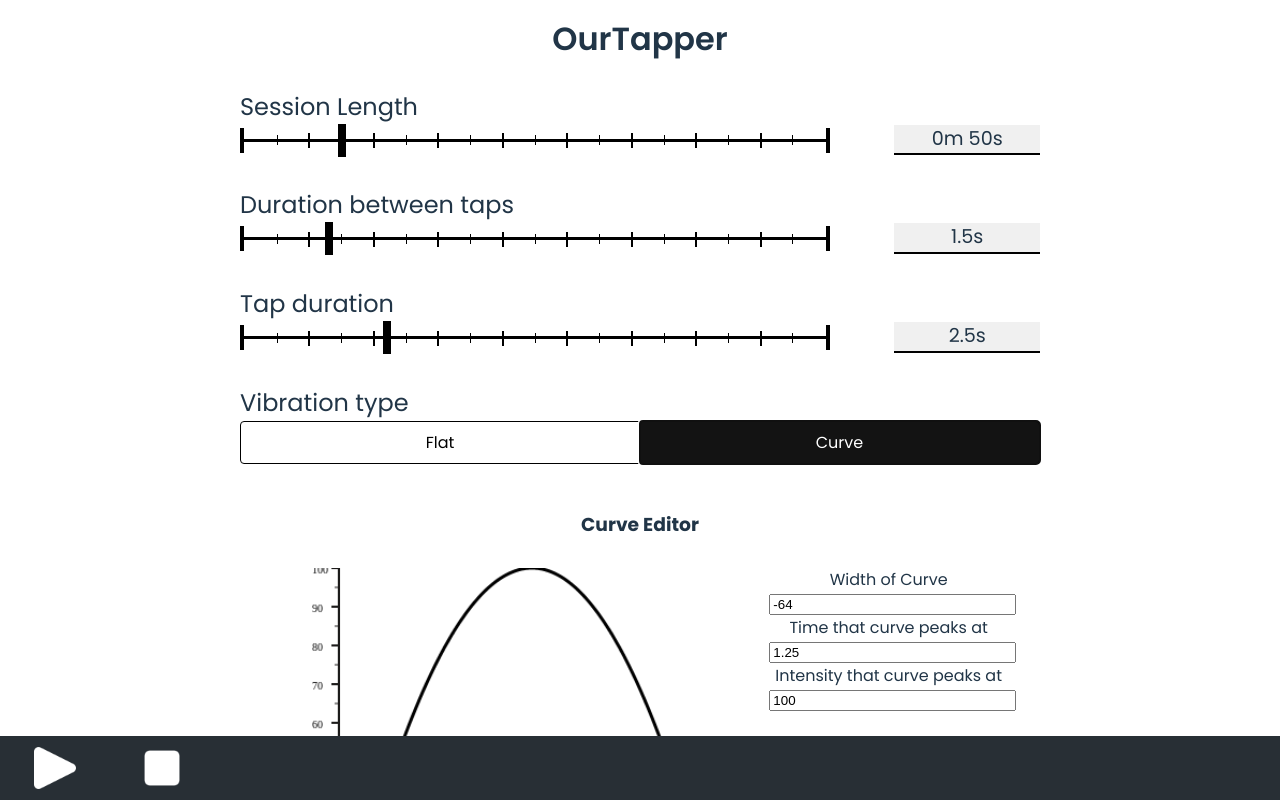
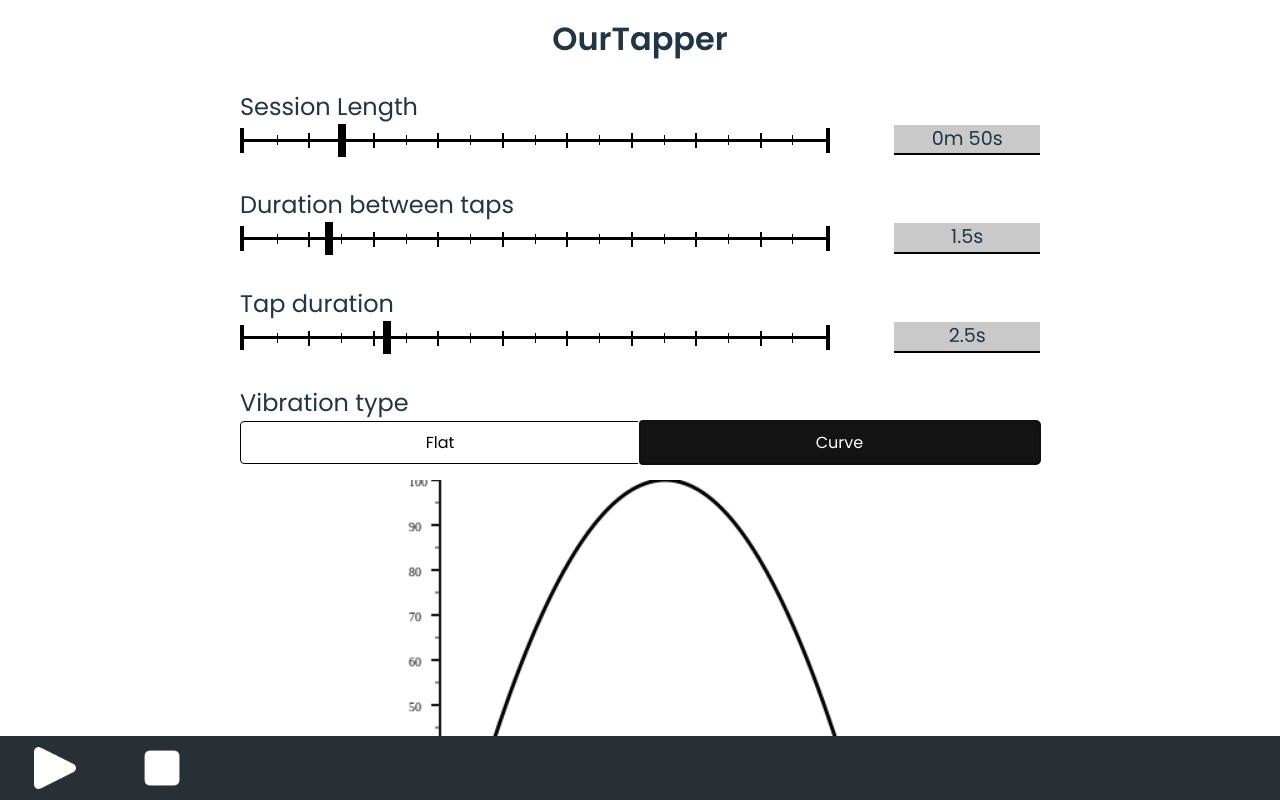
Before and after one commit to RSalethorn/OurTapper, a React (Vite) app: page / in a window 1280 px wide. Both pictures are taken after a click on the button "Curve". Shown: the top 800 px of the page. Built offline with nearby package versions, Linux system fonts and the light colour scheme; a web font is replaced by a local one.

Commit message:
Restyled VibrationCurveEditor

```diff
--- a/src/App.css
+++ b/src/App.css
@@ -36,3 +36,14 @@ button {
   font-weight: 400;
   margin: 4vh 0 0 0;
 }
+
+.wide_button {
+  background-color: white;
+  color: black;
+  font-weight: 400;
+  border: 1px solid black;
+  border-radius: 4px;
+  margin-top: 2.5vh;
+  padding: 0.5em 0;
+  width: 50vw;
+}
--- a/src/Slider.css
+++ b/src/Slider.css
@@ -1,7 +1,7 @@
 .slider_container {
   display: grid;
   grid-template-columns: auto 8fr auto 5vw 2fr;
-    margin: 0 ;
+  margin: 0;
 }
 
 .slider_marker_container {
@@ -40,12 +40,11 @@
   width: 100%;
   margin: 0;
   border-bottom: 2px black solid;
-    background-color: rgb(240, 240, 240);
-
+  background-color: #c9c9c9;
 }
 
 /* Remove default appearance */
-input[type="range"] {
+input[type='range'] {
   -webkit-appearance: none; /* For Safari and Chrome */
   appearance: none; /* Full-width */
   background: transparent; /* Remove default background */
@@ -54,21 +53,21 @@ input[type="range"] {
 }
 
 /* Track: webkit browsers */
-input[type="range"]::-webkit-slider-runnable-track {
+input[type='range']::-webkit-slider-runnable-track {
   height: 3px;
   border-radius: 0;
   background-color: black;
 }
 
 /* Track: Mozilla Firefox */
-input[type="range"]::-moz-range-track {
+input[type='range']::-moz-range-track {
   height: 2px;
   border-radius: 0;
   background-color: black;
 }
 
 /* Thumb: webkit */
-input[type="range"]::-webkit-slider-thumb {
+input[type='range']::-webkit-slider-thumb {
   /* removing default appearance */
   -webkit-appearance: none;
   appearance: none;
--- a/src/VibrationCurveEditor.css
+++ b/src/VibrationCurveEditor.css
@@ -1,18 +1,21 @@
 label {
-    display: block;
+  display: block;
 }
 
 .vibration_curve_editor {
-    display: grid;
-    grid-template-columns: 2fr 1fr;
-    gap: 20px;
-    padding: 0 2rem;
+  padding: 0;
 }
 
-#vibration_curve_editor_title {
-    grid-column: 1/3;
+canvas {
+  width: 80vw;
+  height: 80vw;
+  padding-top: 2vh;
+  max-width: 500px;
+  max-height: 500px;
+  margin-bottom: -1.5vh;
 }
-canvas {
-    width: 90%;
 
+.curve_input_label {
+  font-size: 1.3em !important;
+  margin-top: 0.8vh !important;
 }
--- a/src/VibrationCurveEditor.jsx
+++ b/src/VibrationCurveEditor.jsx
@@ -1,17 +1,24 @@
-import React from "react";
-import { useRef, useEffect } from "react";
-import './VibrationCurveEditor.css'
+import React from 'react';
+import { useRef, useEffect } from 'react';
+import './VibrationCurveEditor.css';
+import Slider from './Slider';
 
-function VibrationCurveEditor({ width = 400, height = 400, tapDuration, vibrationParameters, setVibrationParameters }) {
+function VibrationCurveEditor({
+  width = 400,
+  height = 400,
+  tapDuration,
+  vibrationParameters,
+  setVibrationParameters,
+}) {
   const canvasRef = useRef(null);
 
-    let a = vibrationParameters["a"];
-    let h = vibrationParameters["h"];
-    let k = vibrationParameters["k"];
+  let a = vibrationParameters['a'];
+  let h = vibrationParameters['h'];
+  let k = vibrationParameters['k'];
 
   useEffect(() => {
     const canvas = canvasRef.current;
-        const ctx = canvas.getContext("2d");
+    const ctx = canvas.getContext('2d');
 
     //Clear canvas
     ctx.clearRect(0, 0, width, height);
@@ -23,26 +30,26 @@ function VibrationCurveEditor({ width = 400, height = 400, tapDuration, vibratio
     const yLabelWidth = height * 0.1;
 
     // Draw the axes
-        ctx.strokeStyle = "#1c1b1a";
-        ctx.lineWidth = 2
+    ctx.strokeStyle = '#1c1b1a';
+    ctx.lineWidth = 2;
     ctx.beginPath();
     ctx.moveTo(yLabelWidth, graphHeight);
     ctx.lineTo(yLabelWidth, 0); // x-axis
     ctx.moveTo(yLabelWidth, graphHeight);
     ctx.lineTo(width, graphHeight); // y-axis
-        ctx.stroke()
+    ctx.stroke();
 
     const labelTextHeight = 10;
     ctx.font = `${labelTextHeight}px serif`;
 
     //Loops through intensity labels
-        for (let i = 0; i <= 100; i+=5) {
-            const labelY = graphHeight - ((graphHeight/100) * i);
+    for (let i = 0; i <= 100; i += 5) {
+      const labelY = graphHeight - (graphHeight / 100) * i;
 
       let markerLength;
       if (i % 10 == 0) {
         ctx.lineWidth = 3;
-                ctx.fillText(i, 15, labelY + (labelTextHeight / 2));
+        ctx.fillText(i, 15, labelY + labelTextHeight / 2);
         ctx.lineWidth = 2;
         markerLength = 7;
       } else {
@@ -50,20 +57,20 @@ function VibrationCurveEditor({ width = 400, height = 400, tapDuration, vibratio
         markerLength = 4;
       }
       ctx.beginPath();
-            ctx.moveTo(yLabelWidth-markerLength, labelY)
-            ctx.lineTo(yLabelWidth, labelY)
-            ctx.stroke()
+      ctx.moveTo(yLabelWidth - markerLength, labelY);
+      ctx.lineTo(yLabelWidth, labelY);
+      ctx.stroke();
     }
 
     //Loops through time/duration labels
-        for (let i = 0; i <= tapDuration; i+=0.25) {
-            const labelX = ((graphWidth/tapDuration) * i) + yLabelWidth;
+    for (let i = 0; i <= tapDuration; i += 0.25) {
+      const labelX = (graphWidth / tapDuration) * i + yLabelWidth;
 
       let markerLength;
       if (i % 0.5 == 0) {
         ctx.lineWidth = 3;
         //ctx.fillText(i, 15, labelY + (labelTextHeight / 2));
-                ctx.fillText(i, labelX, height-15);
+        ctx.fillText(i, labelX, height - 15);
         ctx.lineWidth = 2;
         markerLength = 7;
       } else {
@@ -71,28 +78,28 @@ function VibrationCurveEditor({ width = 400, height = 400, tapDuration, vibratio
         markerLength = 4;
       }
       ctx.beginPath();
-            ctx.moveTo(labelX, graphHeight+markerLength)
-            ctx.lineTo(labelX, graphHeight)
-            ctx.stroke()
+      ctx.moveTo(labelX, graphHeight + markerLength);
+      ctx.lineTo(labelX, graphHeight);
+      ctx.stroke();
     }
 
     //Draw the parabola
-        ctx.strokeStyle = "#000";
+    ctx.strokeStyle = '#000';
     ctx.lineWidth = 3;
     ctx.beginPath();
 
-        a = vibrationParameters["a"];
-        h = vibrationParameters["h"];
-        k = vibrationParameters["k"];
+    a = vibrationParameters['a'];
+    h = vibrationParameters['h'];
+    k = vibrationParameters['k'];
 
-        for (let x = 0; x <= tapDuration*1000; x += 0.001) {
+    for (let x = 0; x <= tapDuration * 1000; x += 0.001) {
       const y = a * Math.pow(x - h, 2) + k; // Parabola equation: y = a(x - h)^2 + k
       if (y < 0) {
         continue;
       }
 
-            const canvasX = ((graphWidth/tapDuration) * x) + yLabelWidth;
-            const canvasY = graphHeight - ((graphHeight/100) * y);
+      const canvasX = (graphWidth / tapDuration) * x + yLabelWidth;
+      const canvasY = graphHeight - (graphHeight / 100) * y;
 
       if (x === 0) {
         ctx.moveTo(canvasX, canvasY);
@@ -104,37 +111,108 @@ function VibrationCurveEditor({ width = 400, height = 400, tapDuration, vibratio
   }, [vibrationParameters, width, height, tapDuration]);
 
   const changeParameter = (parameter, value) => {
-        const updatedParameters = { ...vibrationParameters, [parameter]: parseFloat(value)}
+    const updatedParameters = {
+      ...vibrationParameters,
+      [parameter]: parseFloat(value),
+    };
     setVibrationParameters(updatedParameters);
   };
 
+  const changeA = (value) => {
+    changeParameter('a', value);
+  };
+
+  const formatA = (a) => {
+    return Math.round(a * 100) / 100;
+  };
+
+  const changeH = (value) => {
+    changeParameter('h', value);
+  };
+
+  const formatH = (h) => {
+    return h;
+  };
+
+  const changeK = (value) => {
+    changeParameter('k', value);
+  };
+
+  const formatK = (k) => {
+    return k;
+  };
+
   const resetCurve = () => {
-        const updatedH = (tapDuration/2);
+    const updatedH = tapDuration / 2;
     const updatedA = (0 - vibrationParameters.k) / Math.pow(0 - updatedH, 2);
     const updatedK = 100;
 
-        const updatedParameters = { ...vibrationParameters, a: parseFloat(updatedA), h: parseFloat(updatedH), k: parseFloat(updatedK)};
+    const updatedParameters = {
+      ...vibrationParameters,
+      a: parseFloat(updatedA),
+      h: parseFloat(updatedH),
+      k: parseFloat(updatedK),
+    };
     setVibrationParameters(updatedParameters);
-    }
+  };
 
   return (
-    <div className="vibration_curve_editor">
-        <h3 id="vibration_curve_editor_title">Curve Editor</h3>
-        <div className="canvas_container">
+    <div className='vibration_curve_editor'>
+      <div className='canvas_container'>
         <canvas ref={canvasRef} width={width} height={height} />
       </div>
-        <div className="input_container">
-            <label htmlFor="parabola_a">Width of Curve</label>
-            <input type="number" id="parabola_a" name="parabola_a" onChange={e => changeParameter("a", e.target.value)} value={vibrationParameters.a}/>
-            <label htmlFor="parabola_h">Time that curve peaks at</label>
-            <input type="number" id="parabola_h" name="parabola_h" onChange={e => changeParameter("h", e.target.value)} value={vibrationParameters.h} step={0.1}/>
-            <label htmlFor="parabola_k">Intensity that curve peaks at</label>
-            <input type="number" id="parabola_k" name="parabola_k" onChange={e => changeParameter("k", e.target.value)} value={vibrationParameters.k}/>
-            <button onClick={() => resetCurve()}>Reset</button>
+      <div className='input_container'>
+        <label className='input_label curve_input_label' htmlFor='parabola_a'>
+          Width of Curve
+        </label>
+        <Slider
+          min={-9999}
+          max={-1}
+          id={'parabola_a'}
+          name={'parabola_a'}
+          noOfMarkers={19}
+          stateVar={vibrationParameters.a}
+          setStateVar={changeA}
+          formattingFunction={formatA}
+        />
+        <label className='input_label curve_input_label' htmlFor='parabola_h'>
+          Max Vibration Intensity
+        </label>
+        <Slider
+          min={0}
+          max={100}
+          id={'parabola_k'}
+          name={'parabola_k'}
+          noOfMarkers={19}
+          stateVar={vibrationParameters.k}
+          setStateVar={changeK}
+          formattingFunction={formatK}
+        />
+        <label className='input_label curve_input_label' htmlFor='parabola_h'>
+          Time of Max Vibration Intensity
+        </label>
+        <Slider
+          min={0}
+          max={tapDuration}
+          id={'parabola_h'}
+          name={'parabola_h'}
+          step={0.1}
+          noOfMarkers={19}
+          stateVar={vibrationParameters.h}
+          setStateVar={changeH}
+          formattingFunction={formatH}
+        />
+
+        <button
+          id='reset_curve_button'
+          className='wide_button'
+          onClick={() => resetCurve()}
+        >
+          Reset Curve
+        </button>
       </div>
     </div>
   );
 }
 
-
 export default VibrationCurveEditor;
```
Lines whose indentation alone changed are shown as unchanged.
